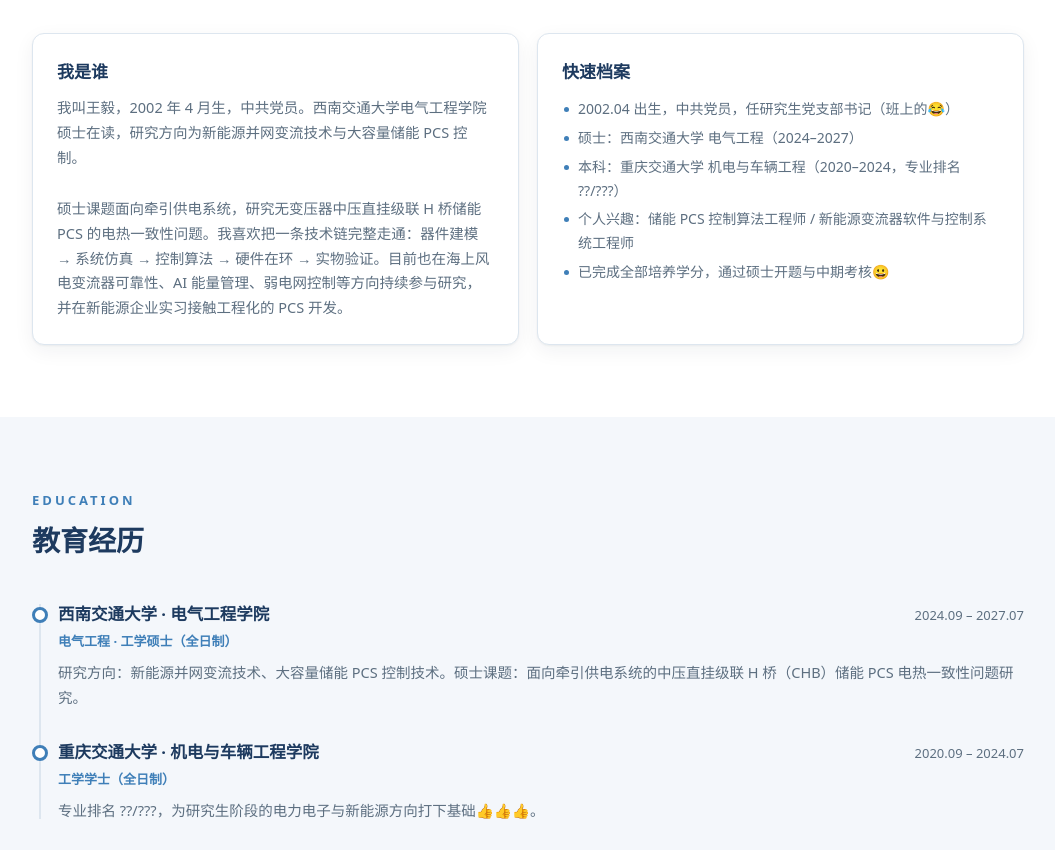
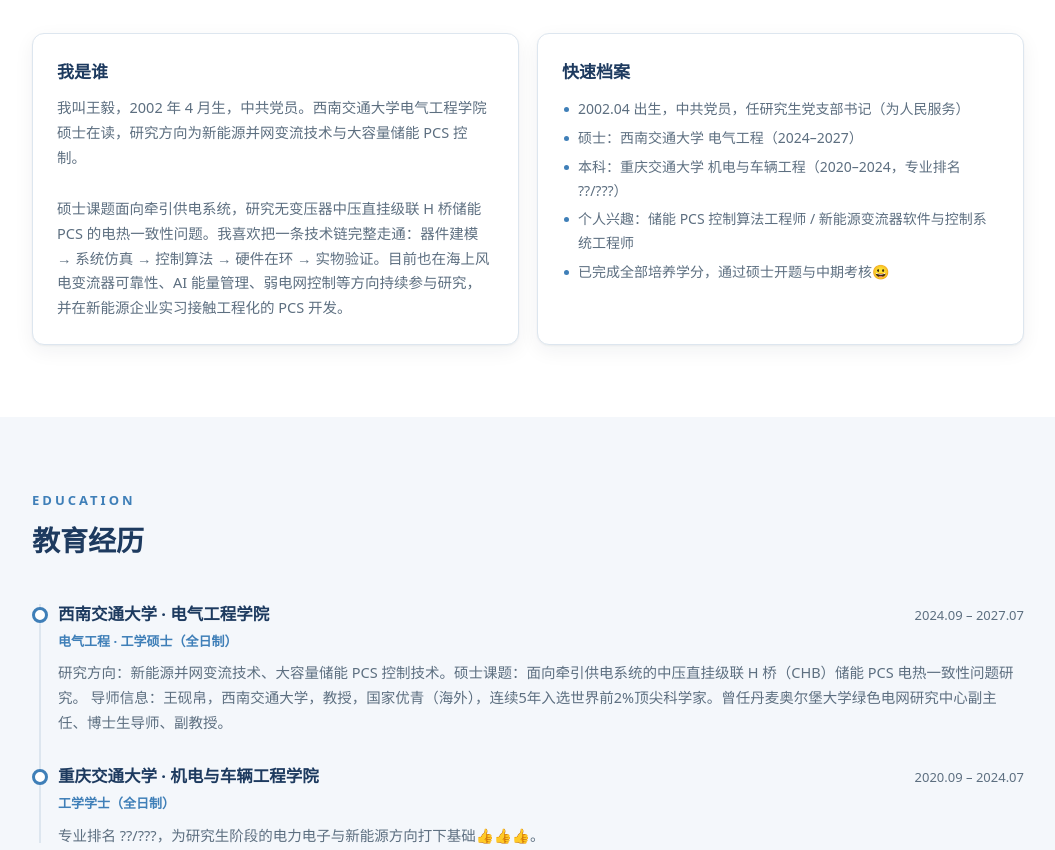
Before and after one commit to fuuk455/personal-information, a plain HTML site: page index.html in a window 1280 px wide. Shown: the part 733-1583 px from the top of the page, without its empty margins (112-1167 px from the left). Drawn offline with Linux system fonts and the light colour scheme.

Commit message:
Revise personal details and add mentor information
Updated personal information and added mentor details.

```diff
--- a/index.html
+++ b/index.html
@@ -243,7 +243,7 @@ footer .sep{margin:0 8px;color:var(--line)}
       <div class="card reveal">
         <h3>快速档案</h3>
         <ul>
-          <li>2002.04 出生，中共党员，任研究生党支部书记（班上的😂）</li>
+          <li>2002.04 出生，中共党员，任研究生党支部书记（为人民服务）</li>
           <li>硕士：西南交通大学 电气工程（2024–2027）</li>
           <li>本科：重庆交通大学 机电与车辆工程（2020–2024，专业排名 ??/???）</li>
           <li>个人兴趣：储能 PCS 控制算法工程师 / 新能源变流器软件与控制系统工程师</li>
@@ -265,7 +265,8 @@ footer .sep{margin:0 8px;color:var(--line)}
       <div class="tl-item">
         <div class="tl-head"><h3>西南交通大学 · 电气工程学院</h3><span class="date">2024.09 – 2027.07</span></div>
         <div class="tl-sub">电气工程 · 工学硕士（全日制）</div>
-        <div class="tl-body">研究方向：新能源并网变流技术、大容量储能 PCS 控制技术。硕士课题：面向牵引供电系统的中压直挂级联 H 桥（CHB）储能 PCS 电热一致性问题研究。</div>
+        <div class="tl-body">研究方向：新能源并网变流技术、大容量储能 PCS 控制技术。硕士课题：面向牵引供电系统的中压直挂级联 H 桥（CHB）储能 PCS 电热一致性问题研究。
+        导师信息：王砚帛，西南交通大学，教授，国家优青（海外），连续5年入选世界前2%顶尖科学家。曾任丹麦奥尔堡大学绿色电网研究中心副主任、博士生导师、副教授。</div>
       </div>
       <div class="tl-item">
         <div class="tl-head"><h3>重庆交通大学 · 机电与车辆工程学院</h3><span class="date">2020.09 – 2024.07</span></div>
```
